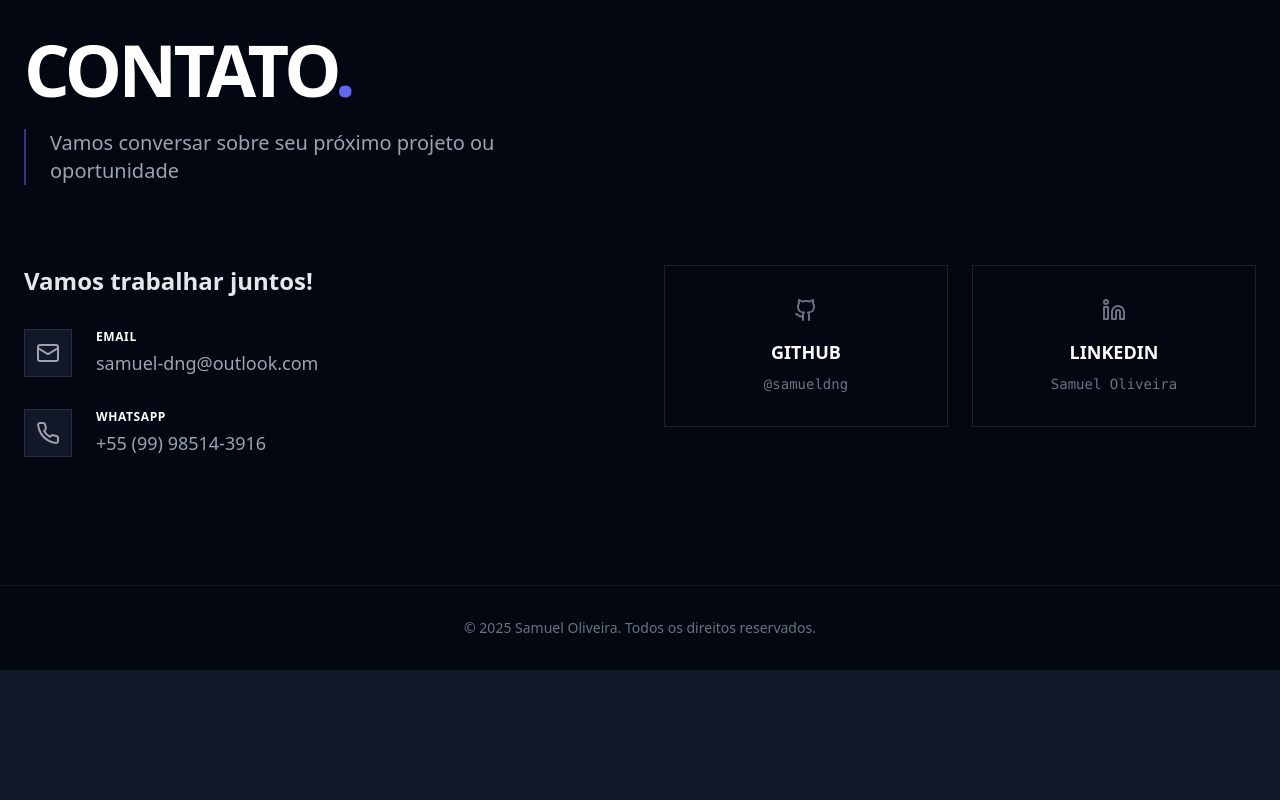
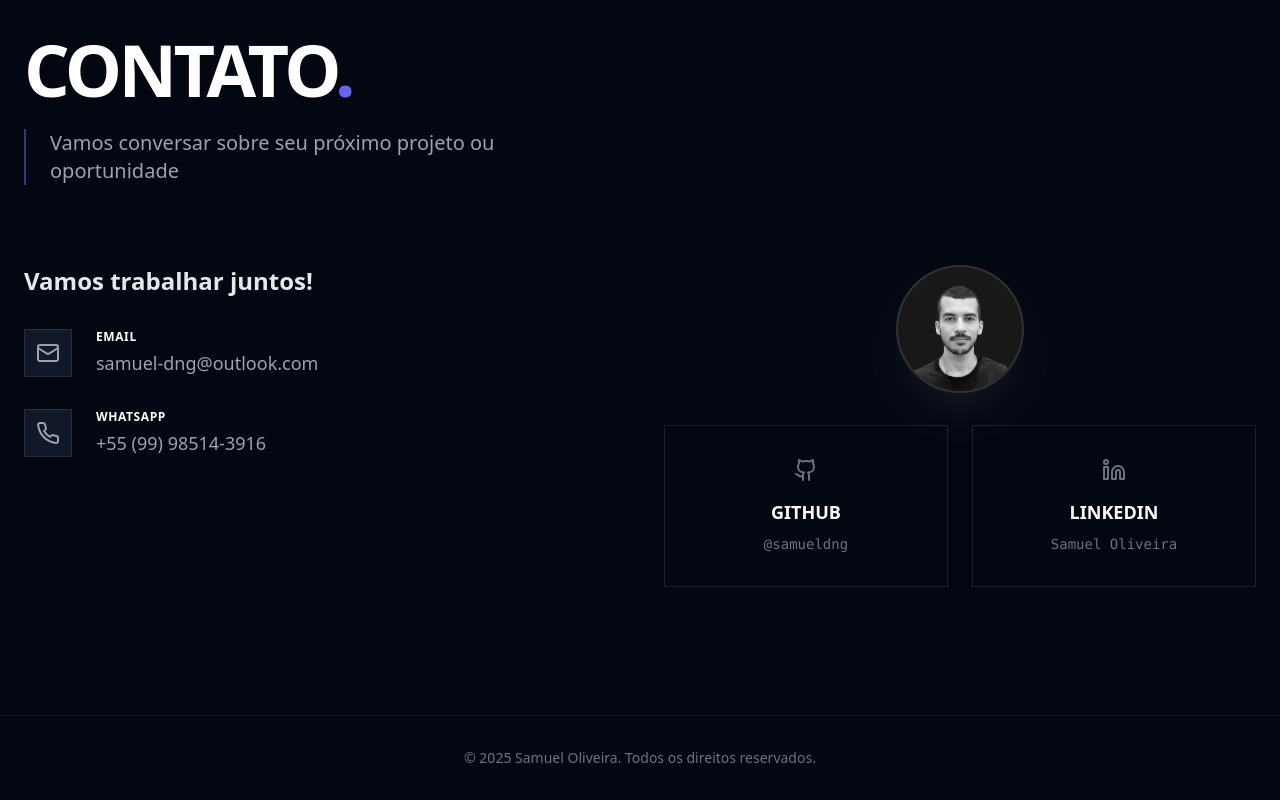
Before and after one commit to samueldng/my-portfolio, a Next.js app: page / in a window 1280 px wide. Shown: the part 3246-4046 px from the top of the page. Before the commit the page ends 3916 px from the top, so only its background shows below. Built offline with nearby package versions, Linux system fonts and the light colour scheme.

Commit message:
fix: enforce circular profile image and update docs

```diff
--- a/src/app/page.tsx
+++ b/src/app/page.tsx
@@ -629,8 +629,18 @@ const Page = () => {
               whileInView={{ opacity: 1, y: 0 }}
               viewport={{ once: true }}
               transition={{ duration: 0.6, delay: 0.2 }}
-              className="flex gap-6 items-start"
+              className="flex flex-col gap-8"
             >
+              <div className="relative w-32 h-32 bg-gray-900 border-2 border-indigo-500/30 rounded-full overflow-hidden grayscale hover:grayscale-0 transition-all duration-500 mx-auto shadow-2xl shadow-indigo-500/20">
+                <Image
+                  src="/me.png"
+                  alt="Samuel Oliveira"
+                  fill
+                  className="object-cover object-top"
+                />
+              </div>
+
+              <div className="flex gap-6 items-start">
                 <motion.a
                   href="https://github.com/samueldng"
                   target="_blank"
@@ -654,6 +664,7 @@ const Page = () => {
                   <h3 className="text-lg font-bold text-white mb-2">LINKEDIN</h3>
                   <p className="text-gray-500 text-sm font-mono">Samuel Oliveira</p>
                 </motion.a>
+              </div>
             </motion.div>
           </div>
         </div>
```
Also changed, not shown: public/me.png (added). Lines whose indentation alone changed are shown as unchanged.
